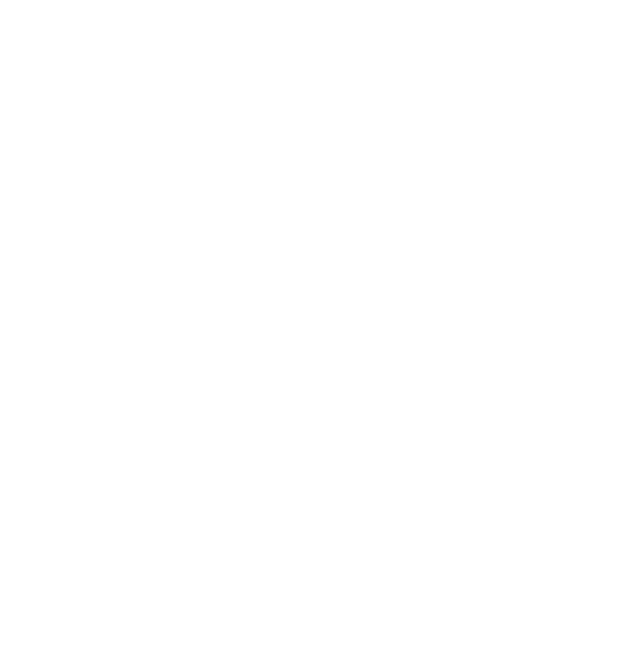
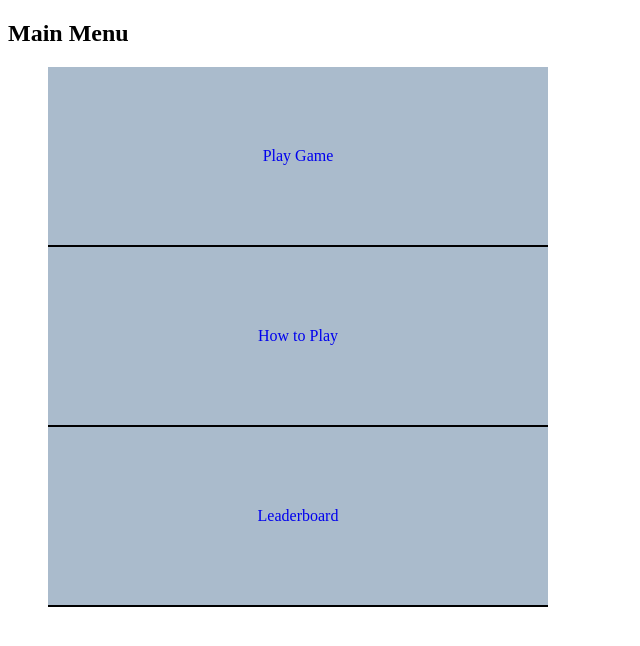
Before and after one commit to ukacino94/P2.3, a Django app: page / in a window 1280 px wide. Before the commit the part shown is empty. Shown: the top 646 px of the page, without its empty margins (0-640 px from the left). Run offline with Django 3.2, Linux system fonts and the light colour scheme; the visitor is signed in with stand-in values (Sample User, id 1).

Commit message:
Update main_menu.html

```diff
--- a/trickytriviatournament/trickytriviatournament/templates/main_menu.html
+++ b/trickytriviatournament/trickytriviatournament/templates/main_menu.html
@@ -1,13 +1,34 @@
 {% if user.is_authenticated %}
 
 <!DOCTYPE html>
-<html lang="en">
+<html>
 <head>
-    <meta charset="UTF-8">
-    <title>Main Menu</title>
+<style>
+li {
+  list-style-type: none;
+  width:500px;
+  length: 500px;
+  background-color: #abc;
+  text-align: center;
+  border-bottom: 2px solid black;
+}
+li a {
+  padding: 80px 16px;
+  text-decoration: none;
+  display: block;
+}
+li a:hover {
+  background-color: Yellow;
+}
+</style>
 </head>
 <body>
-
+<h2>Main Menu</h2>
+<ul>
+  <li><a href="#">Play Game</a></li>
+  <li><a href="#">How to Play</a></li>
+  <li><a href="#">Leaderboard</a></li>
+</ul>
 </body>
 </html>
 
```
